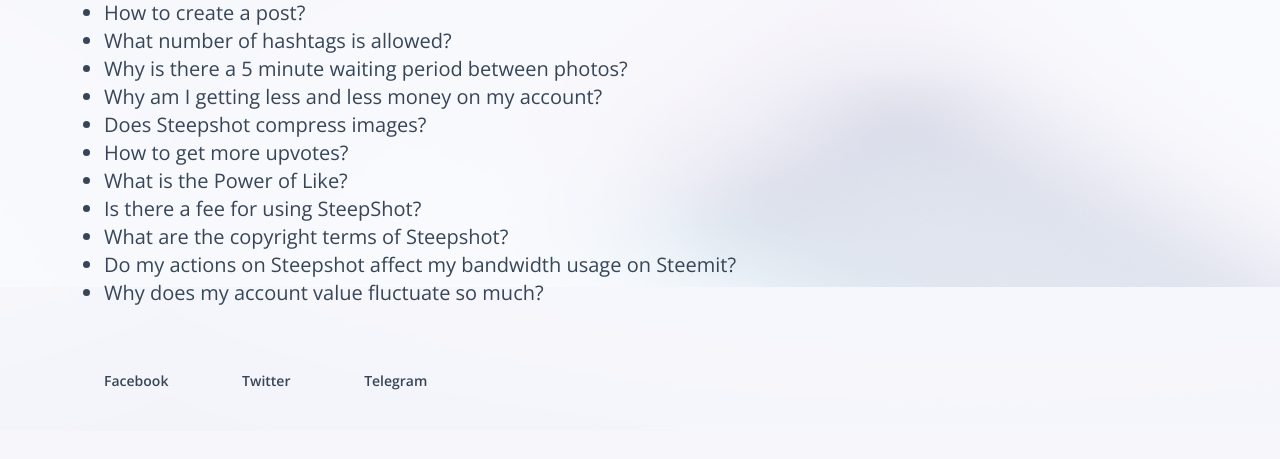
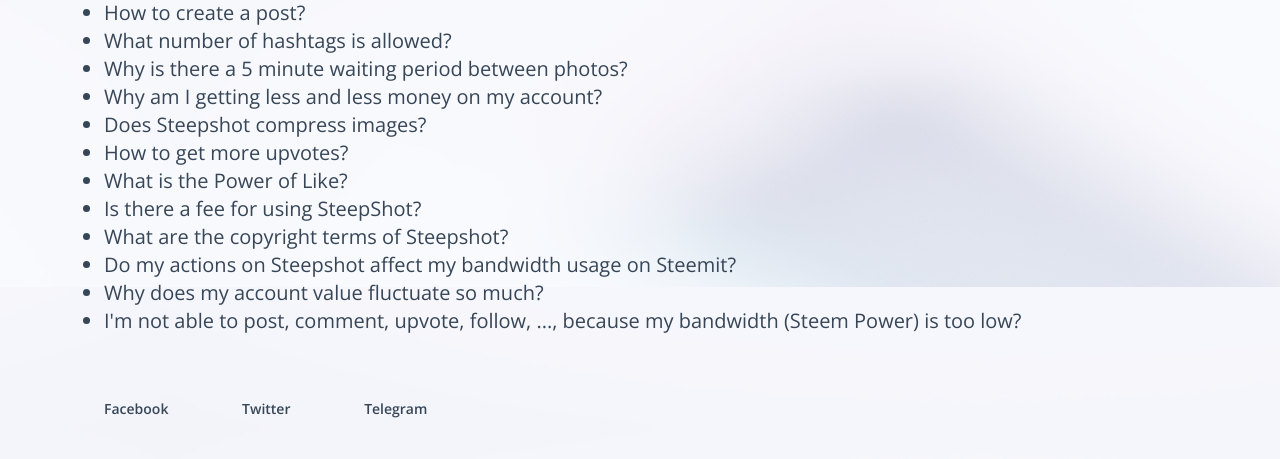
Before and after one commit to dPixIO/steepshot.io, a Django app: template steepshot_io/templates/faq.html in a window 1280 px wide. Shown: the part 513-972 px from the top of the page. Before the commit the page ends 903 px from the top, so only its background shows below. Run offline with Django 3.2, Linux system fonts and the light colour scheme; the template is opened without the code that fills it, so the values that code supplies are empty; some libraries are stand-ins or nearby versions.

Commit message:
added new question

```diff
--- a/steepshot_io/templates/faq.html
+++ b/steepshot_io/templates/faq.html
@@ -211,6 +211,14 @@
                 shows you the value in real-time.
             </div>
         </li>
+        <li>
+            <span>I'm not able to post, comment, upvote, follow, ..., because my bandwidth (Steem Power) is too low?</span>
+            <div id="panel-faq">
+                In Steem your bandwidth reflects how many transactions your account is able to generate successfully
+                in a fixed period of time. In order to solve this issue you can do two things: increase your bandwidth
+                by powering up liquid STEEM or just wait some time for the system to let you create transaction further.
+            </div>
+        </li>
     </ul>
 <script>
 $(document).ready(function(){
```
